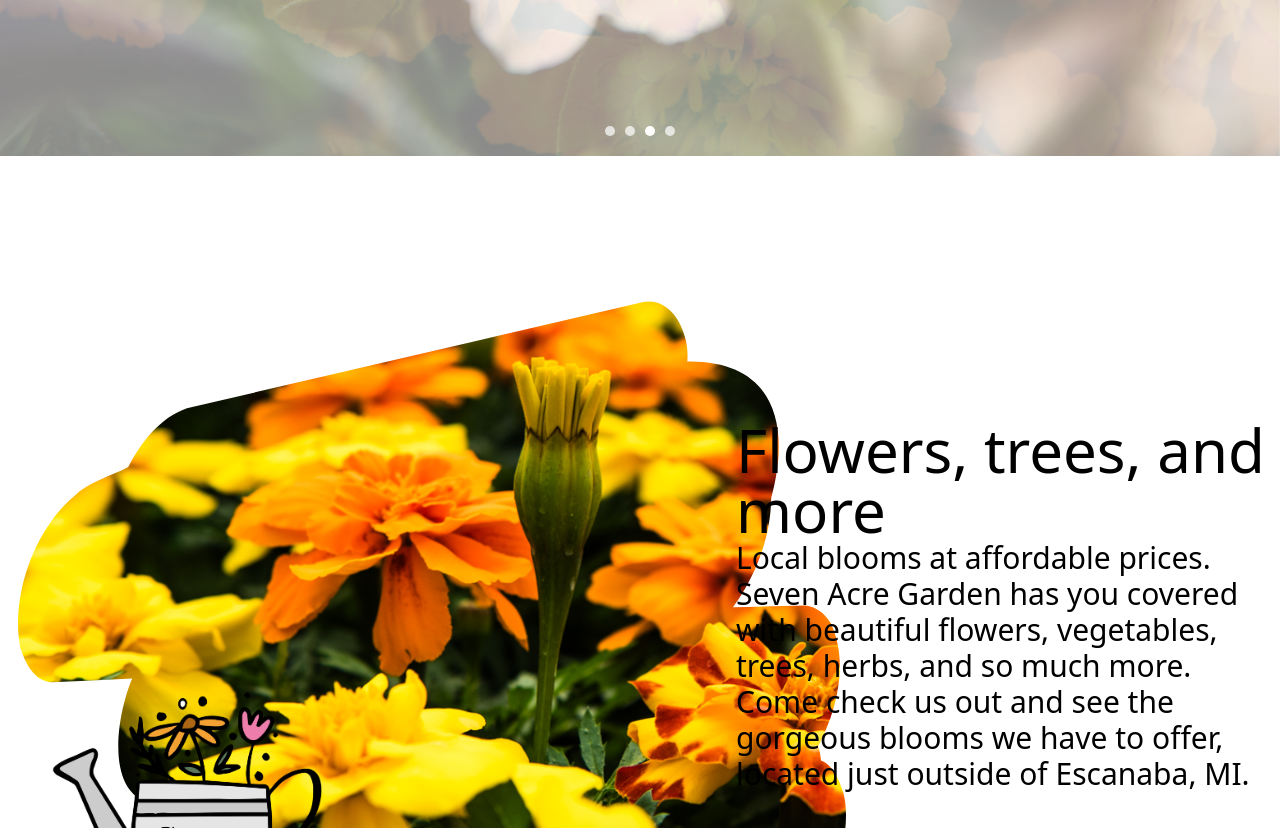
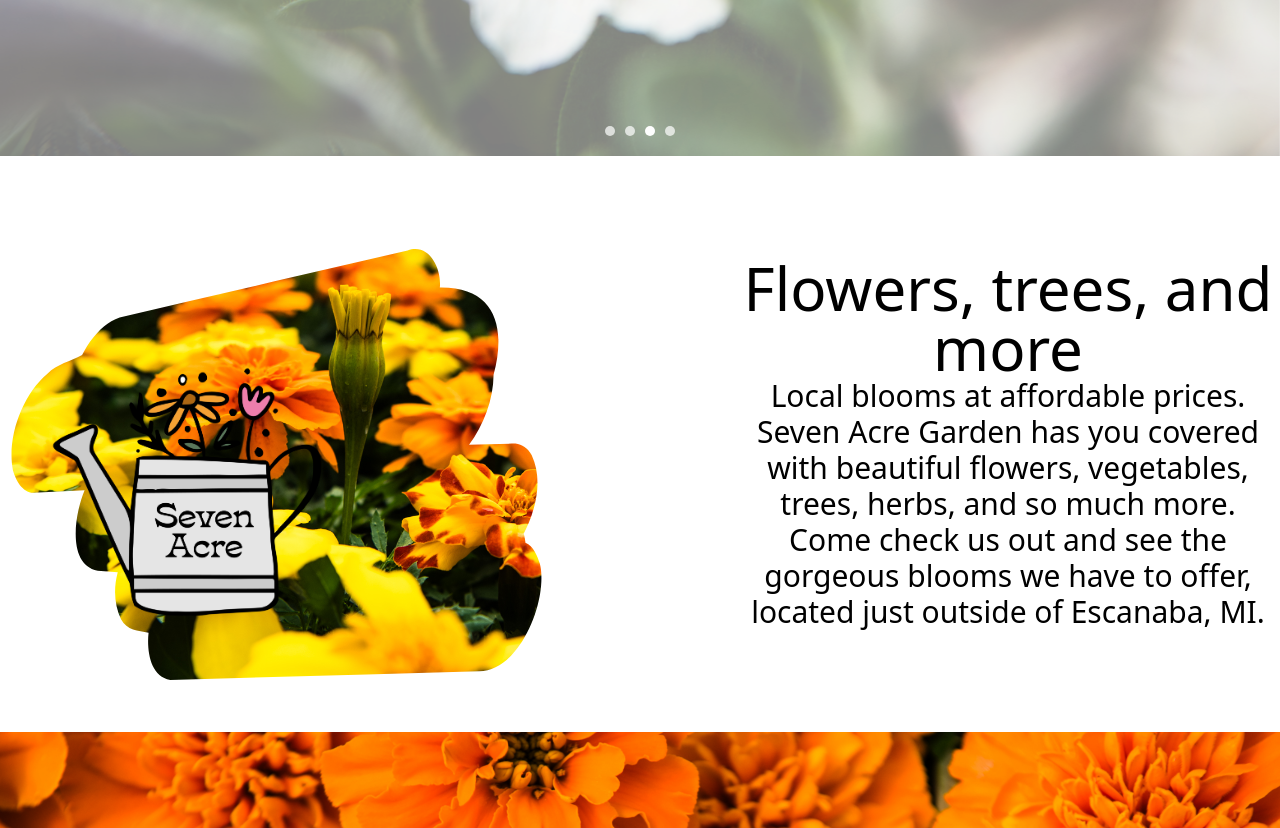
Before and after one commit to lee14k/seven-acres, a Next.js app: page / in a window 1280 px wide. Shown: the part 932-1760 px from the top of the page. Built offline with nearby package versions, Linux system fonts and the light colour scheme.

Commit message:
fixing mobile issue

```diff
--- a/components/Paintsvg.jsx
+++ b/components/Paintsvg.jsx
@@ -1,6 +1,6 @@
 const Paintsvg = () => {
     return (
-      <svg xmlns="http://www.w3.org/2000/svg" width="1000" height="900" viewBox="0 0 1000 800">
+      <svg xmlns="http://www.w3.org/2000/svg" width="1000" height="900" viewBox="0 0 1000 800" className="svg-responsive sm:block hidden">
         <defs>
           {/* Adjust pattern size to fit the viewBox */}
           <pattern id="image-pattern" patternUnits="userSpaceOnUse" width="1000" height="800">
--- a/components/PhotoRightTextLeft.jsx
+++ b/components/PhotoRightTextLeft.jsx
@@ -10,11 +10,11 @@
  src='/sa.png'
  height={400}
  width={400}
- className="absolute bottom-10 left-128 z-10"
+ className="lg:absolute lg:bottom-10 left-128 z-10"
 
 />
       </div>
-      <div className=" lg:flex flex-col justify-center items-center ml-24">
+      <div className="text-center lg:flex flex-col justify-center items-center lg:ml-24">
         <h1 className="text-6xl">
         Flowers, trees, and more
         </h1>
--- a/styles/globals.css
+++ b/styles/globals.css
@@ -676,3 +676,10 @@
   background: rgba(0,0,0,0.5);
   backdrop-filter: saturate(180%) blur(10px);
 }
+
+.svg-responsive {
+  width: 100%;
+  height: auto;
+  max-width: 1200px;
+  max-height: 850px;
+}
```
